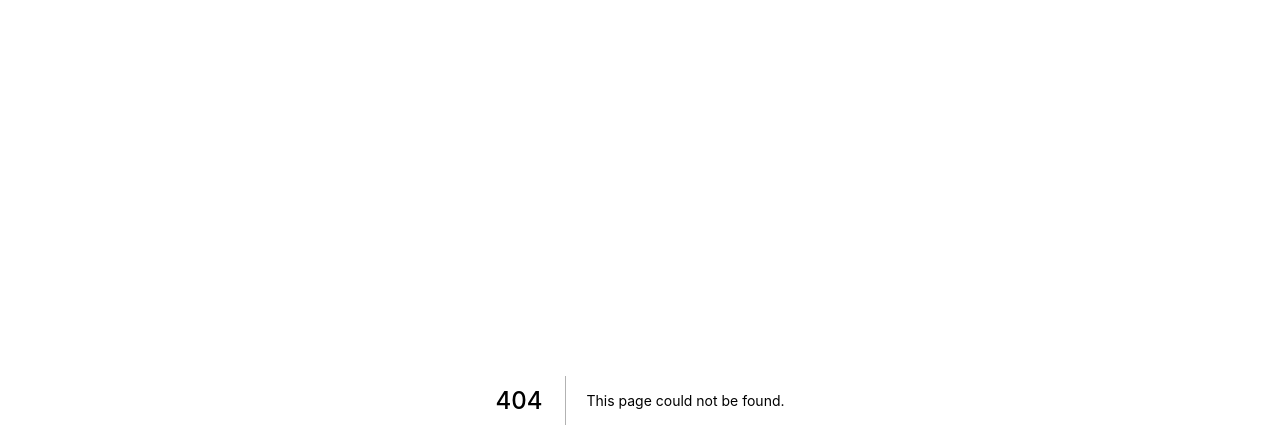
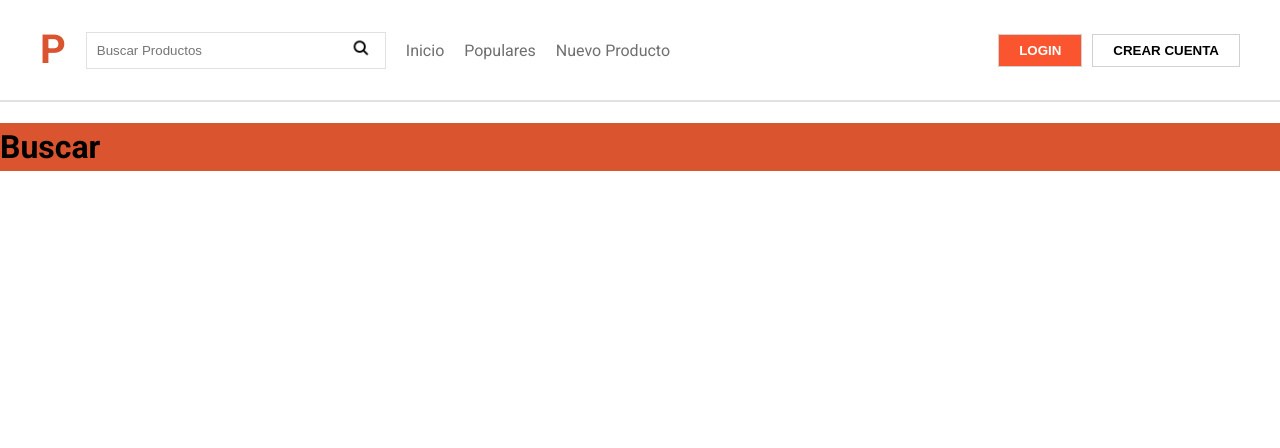
Before and after one commit to Leonardo-G/react-crear-productos, a Next.js app: page /buscar in a window 1280 px wide. Before the commit this address had no page. Shown: the top 448 px of the page. Built offline with nearby package versions, Linux system fonts and the light colour scheme.

Commit message:
rutas agregadas

```diff
--- a/components/layout/Header.js
+++ b/components/layout/Header.js
@@ -6,7 +6,7 @@
 import styles from "../../styles/Header.module.css";
 
 export const Header = () => {
-    const usuario = true
+    const usuario = false
     return (
         <header className={ styles.header }>
             <div className={ styles.contenedorHeader }>
@@ -27,12 +27,12 @@
                                 </button>
                             </>
                         :   <>
-                                <Link href="/" passHref>
+                                <Link href="/login" passHref>
                                     <button className="boton boton--orange">
                                         Login
                                     </button>
                                 </Link>
-                                <Link href="/" passHref>
+                                <Link href="/crear-cuenta" passHref>
                                     <button className="boton boton--wh">
                                         Crear Cuenta
                                     </button>
--- a/components/layout/Navegacion.js
+++ b/components/layout/Navegacion.js
@@ -8,8 +8,8 @@
         <>
             <nav className={ styles.navegacion }>
                 <Link href="/">Inicio</Link>
-                <Link href="/nosotros">Populares</Link>
-                <Link href="/nosotros">Nuevo Producto</Link>
+                <Link href="/populares">Populares</Link>
+                <Link href="/nuevo-producto">Nuevo Producto</Link>
             </nav>
         </>
     )
--- /dev/null
+++ b/pages/buscar.js
@@ -0,0 +1,14 @@
+import React from 'react'
+import { Layout } from '../components/layout/Layout'
+
+const Buscar = () => {
+    return (
+        <div>
+            <Layout>
+                <h1>Buscar</h1>
+            </Layout>
+        </div>
+    )
+}
+
+export default Buscar
```
Also changed, not shown: pages/crear-cuenta.js (added, +11 -0 lines), pages/login.js (added, +11 -0 lines), pages/nuevo-producto.js (added, +11 -0 lines), pages/populares.js (added, +14 -0 lines).
